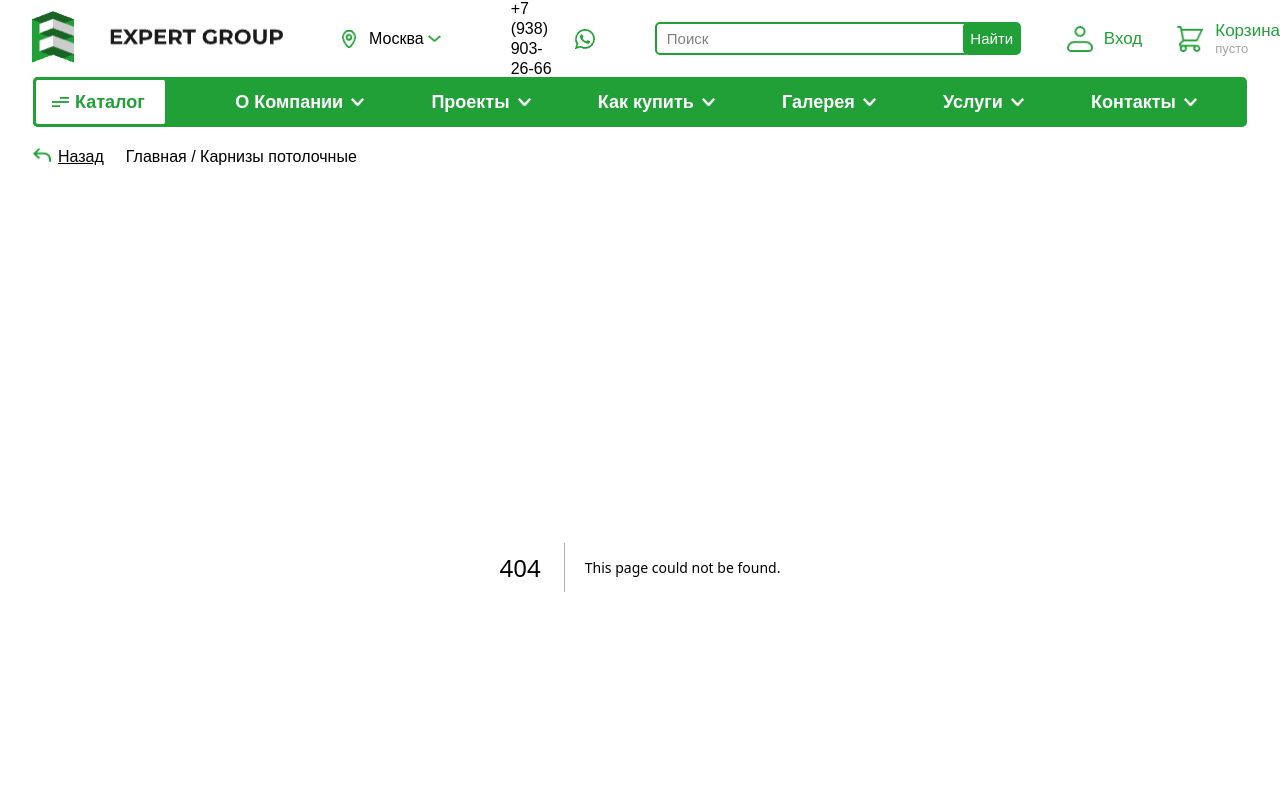
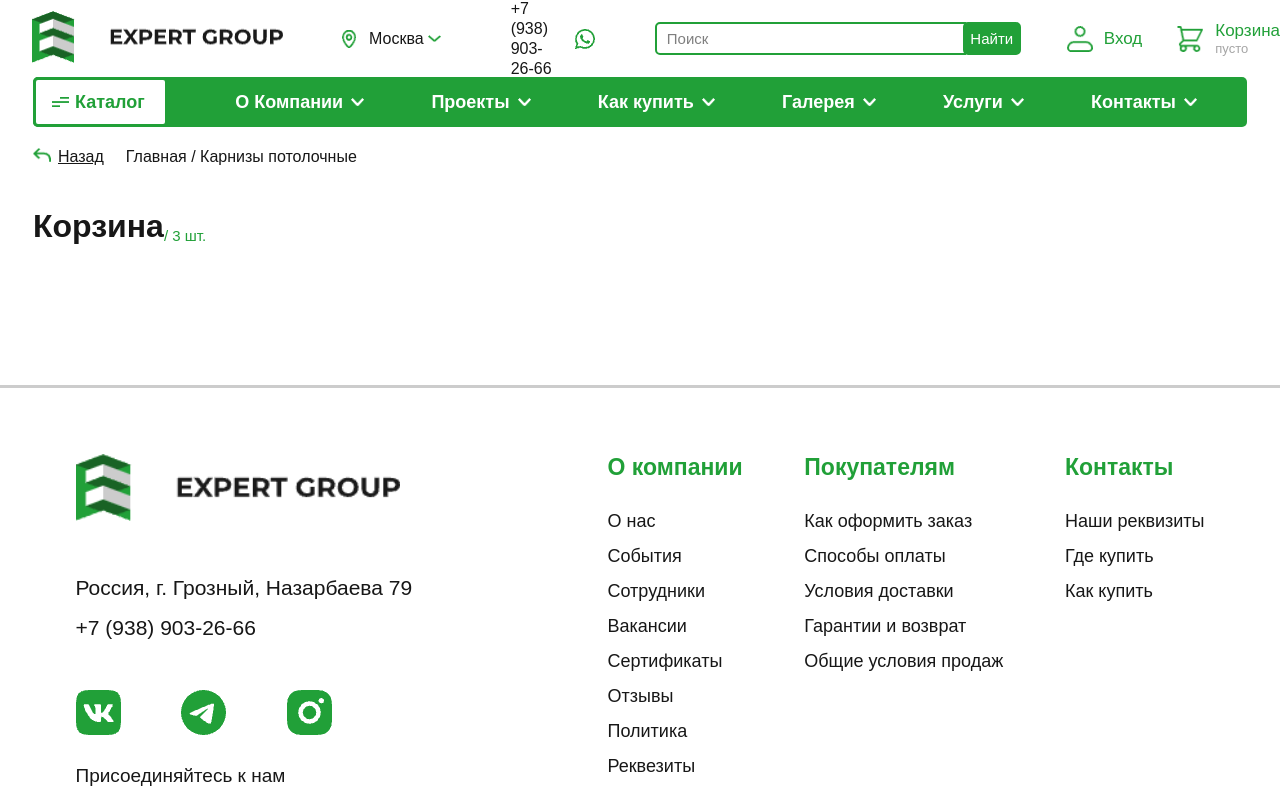
Before and after one commit to elbukaevzaur/expert-group-frontend, a Next.js app: page /basket in a window 1280 px wide. Before the commit this address had no page. Shown: the top 792 px of the page. Built offline with nearby package versions, Linux system fonts and the light colour scheme.

Commit message:
first commit

```diff
--- /dev/null
+++ b/src/app/basket/page.tsx
@@ -0,0 +1,11 @@
+export default function Basket() {
+
+    return (
+        <div className="basket">
+            <div className="basket__title">
+                <h1 className="basket__title_text">Корзина</h1>
+                <p className="basket__subtitle">/ 3 шт.</p>
+            </div>
+        </div>
+    )
+}
--- a/src/app/globals.css
+++ b/src/app/globals.css
@@ -146,17 +146,17 @@ a {
   line-height: 20px;
 }
 
-.basket {
+.dashboar__basket {
   display: flex;
   align-items: center;
   margin: 0 0 0 35px;
 }
 
-.basket__container {
+.dashboar__basket_container {
   margin: 0 0 0 12px;
 }
 
-.bascet__text {
+.dashboar__bascet_text {
   margin: 0;
   color: #21a038;
   font-size: 17px;
@@ -164,7 +164,7 @@ a {
   line-height: 20px;
 }
 
-.bascet__info {
+.dashboar__bascet_info {
   color: #a5a5a5;
   font-size: 13px;
   font-weight: 500;
@@ -515,6 +515,7 @@ a {
   margin-left: 25px;
   background: #21a038;
   cursor: pointer;
+  border: #21a038;
 }
 
 .item__basket_text {
@@ -880,3 +881,32 @@ a {
 .detalis__swipe_circle_active {
   background-color: #21a038;
 }
+
+
+
+/** BASKET**/
+
+
+.basket {
+  max-width: 1214px;
+  margin: 40px auto 0;
+}
+
+.basket__title {
+  display: flex;
+  align-items: end;
+  height: 38px;
+}
+
+.basket__title_text {
+  font-size: 32px;
+  font-weight: 700;
+  line-height: 38px;
+}
+
+.basket__subtitle {
+  font-size: 15px;
+  font-weight: 500;
+  line-height: 18px;
+  color: #21a038;
+}
--- a/src/components/dashboard.tsx
+++ b/src/components/dashboard.tsx
@@ -26,13 +26,15 @@ export default function Dashboard(){
                 <Image src={'/images/User.png'} alt="Пользователь" width={26} height={26}/>
                 <h2 className="user__text">Вход</h2>
             </div>
-            <div className="basket">
+            <Link href='/basket'>
+            <div className="dashboar__basket">
                 <Image src={'/images/Basket.png'} alt="Корзина" width={26} height={26}/>
-                <div className="basket__container">
-                    <h2 className="bascet__text">Корзина</h2>
-                    <h3 className="bascet__info">пусто</h3>
+                <div className="dashboar__basket_container">
+                    <h2 className="dashboar__bascet_text">Корзина</h2>
+                    <h3 className="dashboar__bascet_info">пусто</h3>
                 </div>
             </div>
+            </Link>
         </div>
         <div className="navigator">
             <div className="navigator__container navigator__container_white">
```
